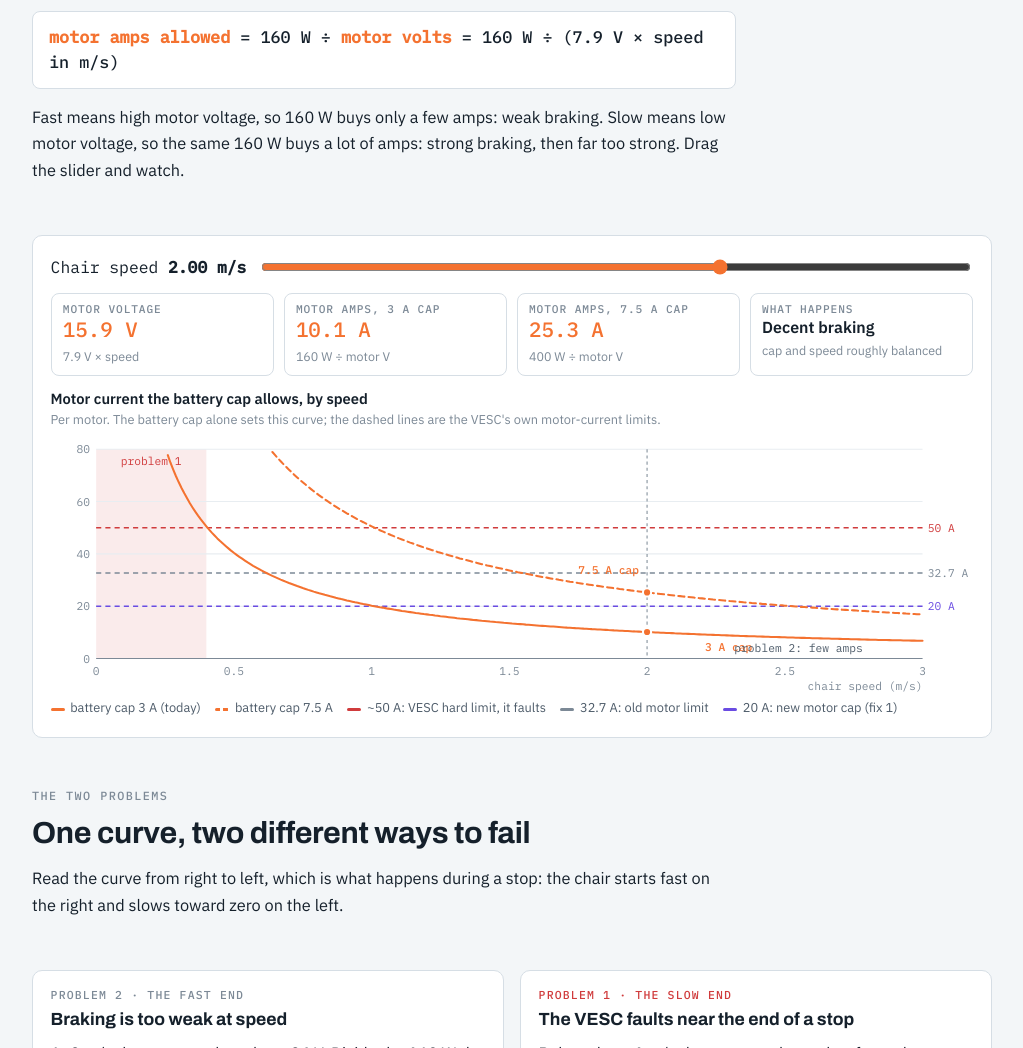
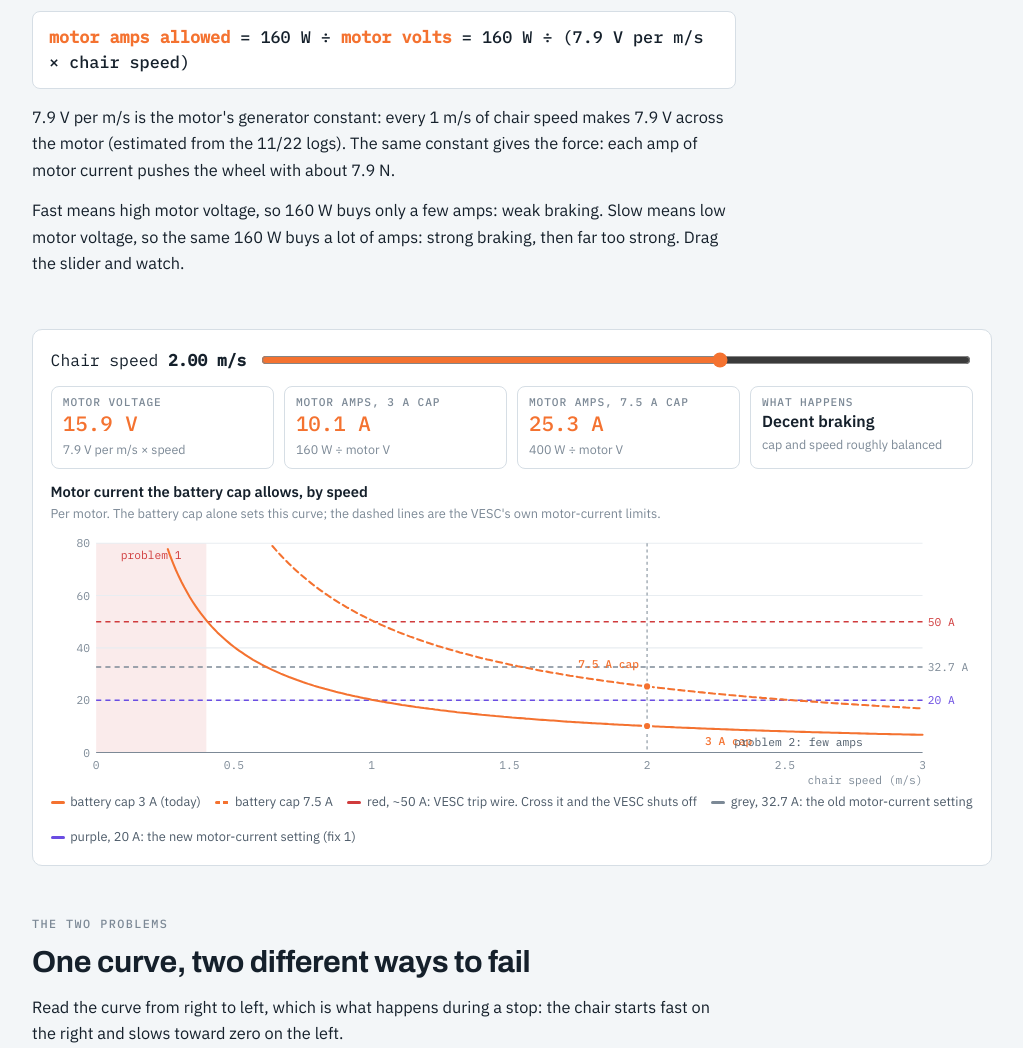
Before and after one commit to MasonNelson1/lean-control-firmware, a plain HTML site: page docs/regen-braking-explainer.html in a window 1280 px wide. Shown: the part 3857-4905 px from the top of the page, without its empty margins (128-1151 px from the left). Drawn offline with Linux system fonts and the light colour scheme.

Commit message:
Docs: regen explainer, clearer motor-constant units and chart legend
Co-Authored-By: Claude Opus 5.5 <noreply@anthropic.com>

```diff
--- a/docs/regen-braking-explainer.html
+++ b/docs/regen-braking-explainer.html
@@ -251,7 +251,8 @@ ul.tight{margin:0;padding-left:1.2rem;display:flex;flex-direction:column;gap:.35
   <div class="formula"><span class="m">motor volts × motor amps</span> = <span class="b">battery volts × battery amps</span></div>
   <p>Now put in what's fixed. The battery side is pinned: about <span class="mono">53.5 V</span>, and we've capped battery current at <span class="mono">3 A</span> per motor because we thought the battery couldn't take more. So the battery side can never take more than 53.5 × 3 ≈ <b class="mono">160 W</b> per motor.</p>
   <p>The motor side has to fit inside that same 160 W. But the motor's voltage isn't fixed: it depends on speed. So:</p>
-  <div class="formula"><span class="m">motor amps allowed</span> = 160 W ÷ <span class="m">motor volts</span> = 160 W ÷ (7.9 V × speed in m/s)</div>
+  <div class="formula"><span class="m">motor amps allowed</span> = 160 W ÷ <span class="m">motor volts</span> = 160 W ÷ (7.9 V per m/s × chair speed)</div>
+  <p>7.9 V per m/s is the motor's generator constant: every 1 m/s of chair speed makes 7.9 V across the motor (estimated from the 11/22 logs). The same constant gives the force: each amp of motor current pushes the wheel with about 7.9 N.</p>
   <p>Fast means high motor voltage, so 160 W buys only a few amps: weak braking. Slow means low motor voltage, so the same 160 W buys a lot of amps: strong braking, then far too strong. Drag the slider and watch.</p>
 </section>
 
@@ -261,7 +262,7 @@ ul.tight{margin:0;padding-left:1.2rem;display:flex;flex-direction:column;gap:.35
     <input type="range" id="spd" min="0.15" max="3" step="0.01" value="2">
   </div>
   <div class="readouts">
-    <div class="ro"><span class="l">Motor voltage</span><span class="v m" id="s-vm">—</span><span class="s">7.9 V × speed</span></div>
+    <div class="ro"><span class="l">Motor voltage</span><span class="v m" id="s-vm">—</span><span class="s">7.9 V per m/s × speed</span></div>
     <div class="ro"><span class="l">Motor amps, 3 A cap</span><span class="v m" id="s-i3">—</span><span class="s">160 W ÷ motor V</span></div>
     <div class="ro"><span class="l">Motor amps, 7.5 A cap</span><span class="v m" id="s-i75">—</span><span class="s">400 W ÷ motor V</span></div>
     <div class="ro"><span class="l">What happens</span><span class="v" id="s-what" style="font-size:1rem;font-family:var(--f-body);font-weight:600">—</span><span class="s" id="s-why">&nbsp;</span></div>
@@ -465,7 +466,7 @@ const ft=el("text",{x:cv.X(55),y:cv.Y(41.5),"text-anchor":"middle",class:"lbl",s
 
 // ---------- rule chart ----------
 const rHost=$("c-rule");
-const rl=document.createElement("div");rl.className="legend";rl.innerHTML='<span><i style="background:var(--motor)"></i>battery cap 3 A (today)</span><span><i style="background:repeating-linear-gradient(90deg,var(--motor) 0 5px,transparent 5px 8px)"></i>battery cap 7.5 A</span><span><i style="background:var(--fault)"></i>~50 A: VESC hard limit, it faults</span><span><i style="background:var(--ink-3)"></i>32.7 A: old motor limit</span><span><i style="background:var(--cap)"></i>20 A: new motor cap (fix 1)</span>';
+const rl=document.createElement("div");rl.className="legend";rl.innerHTML='<span><i style="background:var(--motor)"></i>battery cap 3 A (today)</span><span><i style="background:repeating-linear-gradient(90deg,var(--motor) 0 5px,transparent 5px 8px)"></i>battery cap 7.5 A</span><span><i style="background:var(--fault)"></i>red, ~50 A: VESC trip wire. Cross it and the VESC shuts off</span><span><i style="background:var(--ink-3)"></i>grey, 32.7 A: the old motor-current setting</span><span><i style="background:var(--cap)"></i>purple, 20 A: the new motor-current setting (fix 1)</span>';
 const vs=[];for(let v=0.15;v<=3.0001;v+=0.01)vs.push(v);
 const cr=lineChart(rHost,{xMax:3,yMax:80,h:250,mr:50,xTicks:[0,0.5,1,1.5,2,2.5,3],yTicks:[0,20,40,60,80],xLabel:"chair speed (m/s)",
   bands:[{x0:0,x1:0.40,fill:"var(--fault-soft)"}],
```
